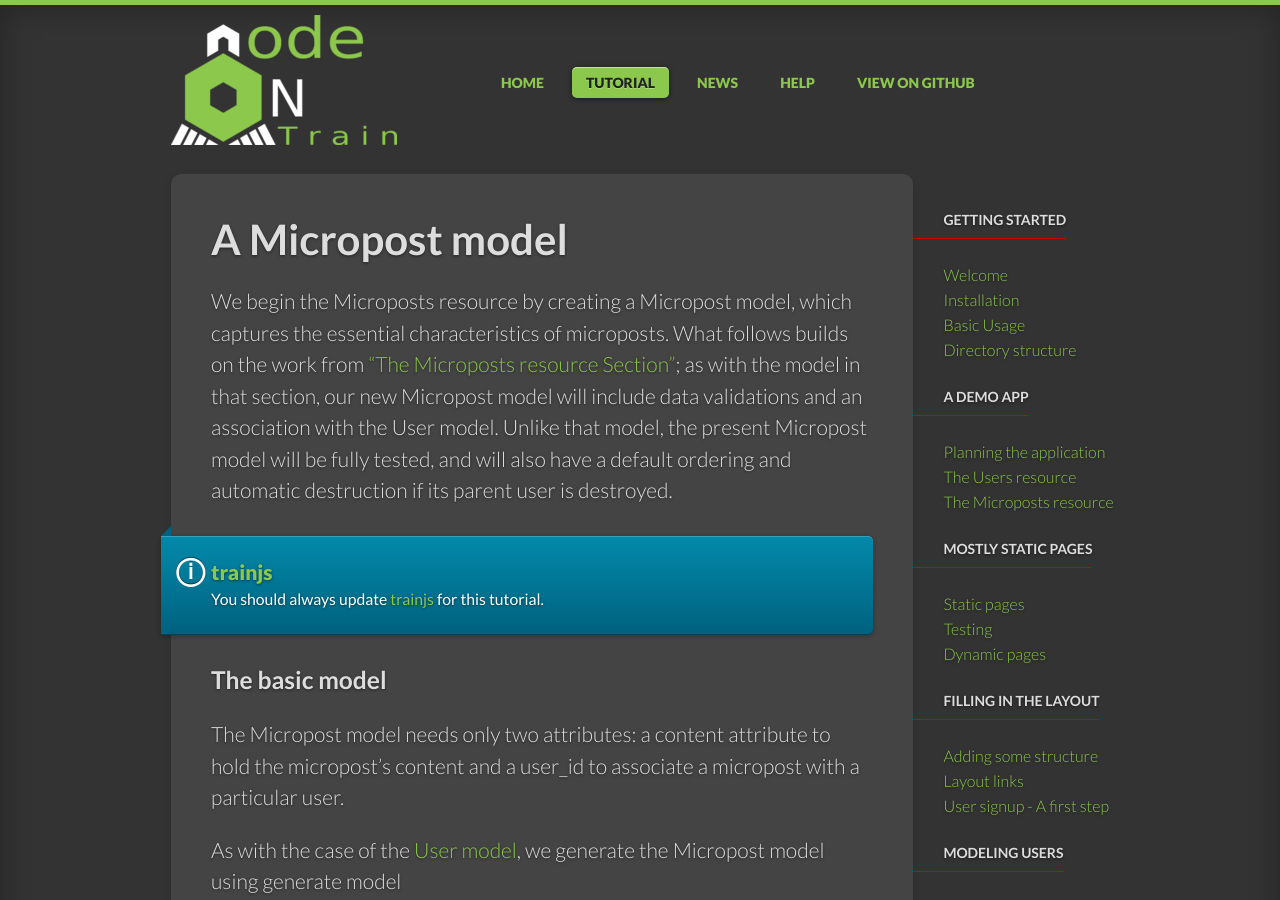
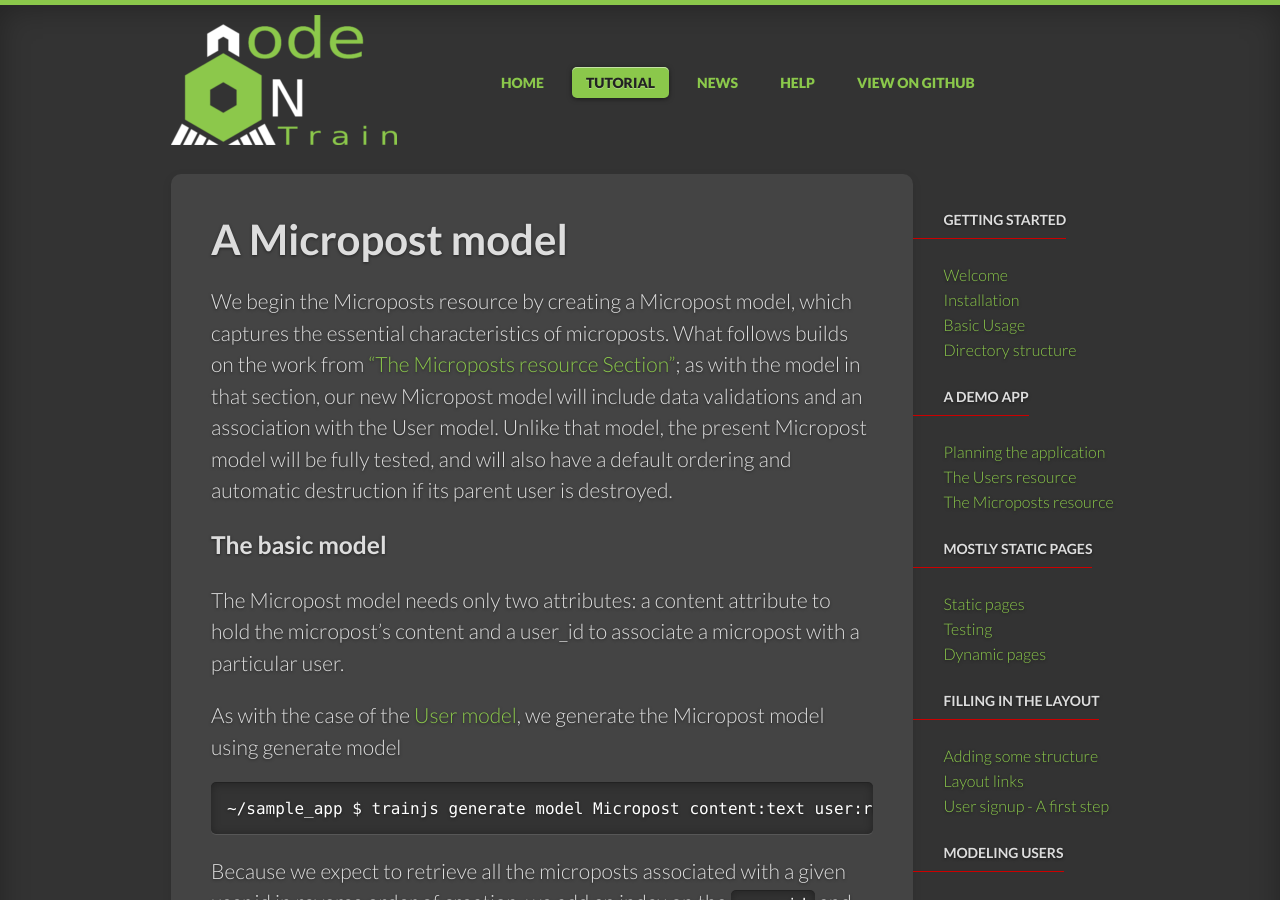
Before and after one commit to nodeontrain/nodeontrain.xyz, a Jekyll site: the page built from tuts/micropost_model.md, in a window 1280 px wide and 900 px high. Built offline with Jekyll 4.4.1, drawn with Linux system fonts in a browser that asks for light colours; some web fonts are replaced.

Commit message:
refactor(micropost model)

```diff
--- a/tuts/micropost_model.md
+++ b/tuts/micropost_model.md
@@ -7,13 +7,6 @@ permalink: /tuts/micropost_model/
 ---
 
 We begin the Microposts resource by creating a Micropost model, which captures the essential characteristics of microposts. What follows builds on the work from ["The Microposts resource Section"](https://nodeontrain.xyz/tuts/microposts_resource/); as with the model in that section, our new Micropost model will include data validations and an association with the User model. Unlike that model, the present Micropost model will be fully tested, and will also have a default ordering and automatic destruction if its parent user is destroyed.
-
-<div class="note info">
-  <h5><a href="https://nodeontrain.xyz">trainjs</a></h5>
-  <p>
-	You should always update <a href="https://nodeontrain.xyz">trainjs</a> for this tutorial.
-  </p>
-</div>
 
 ### The basic model
 
```
Also changed, not shown: tuts/showing_microposts.md (+0 -6 lines).
